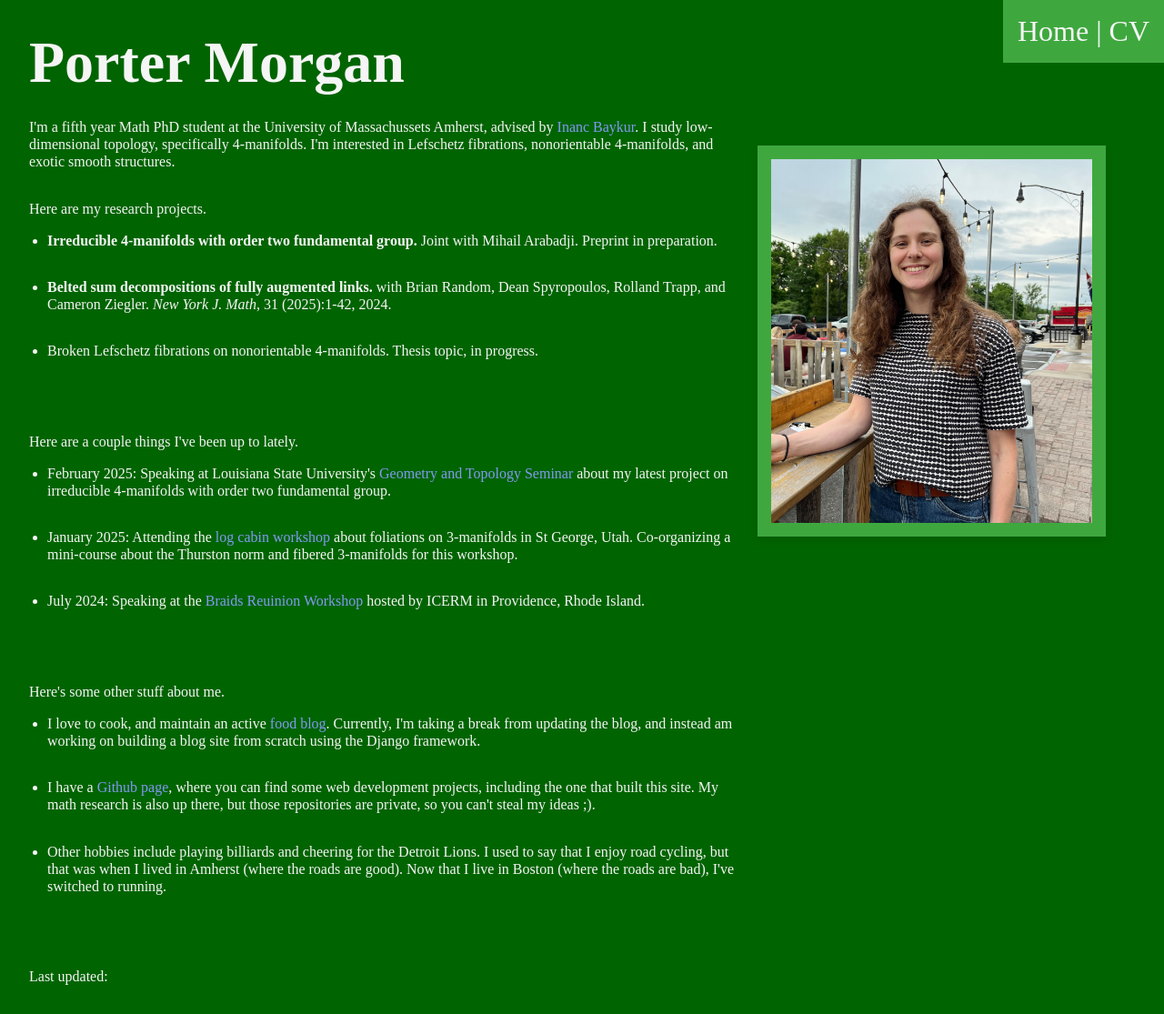
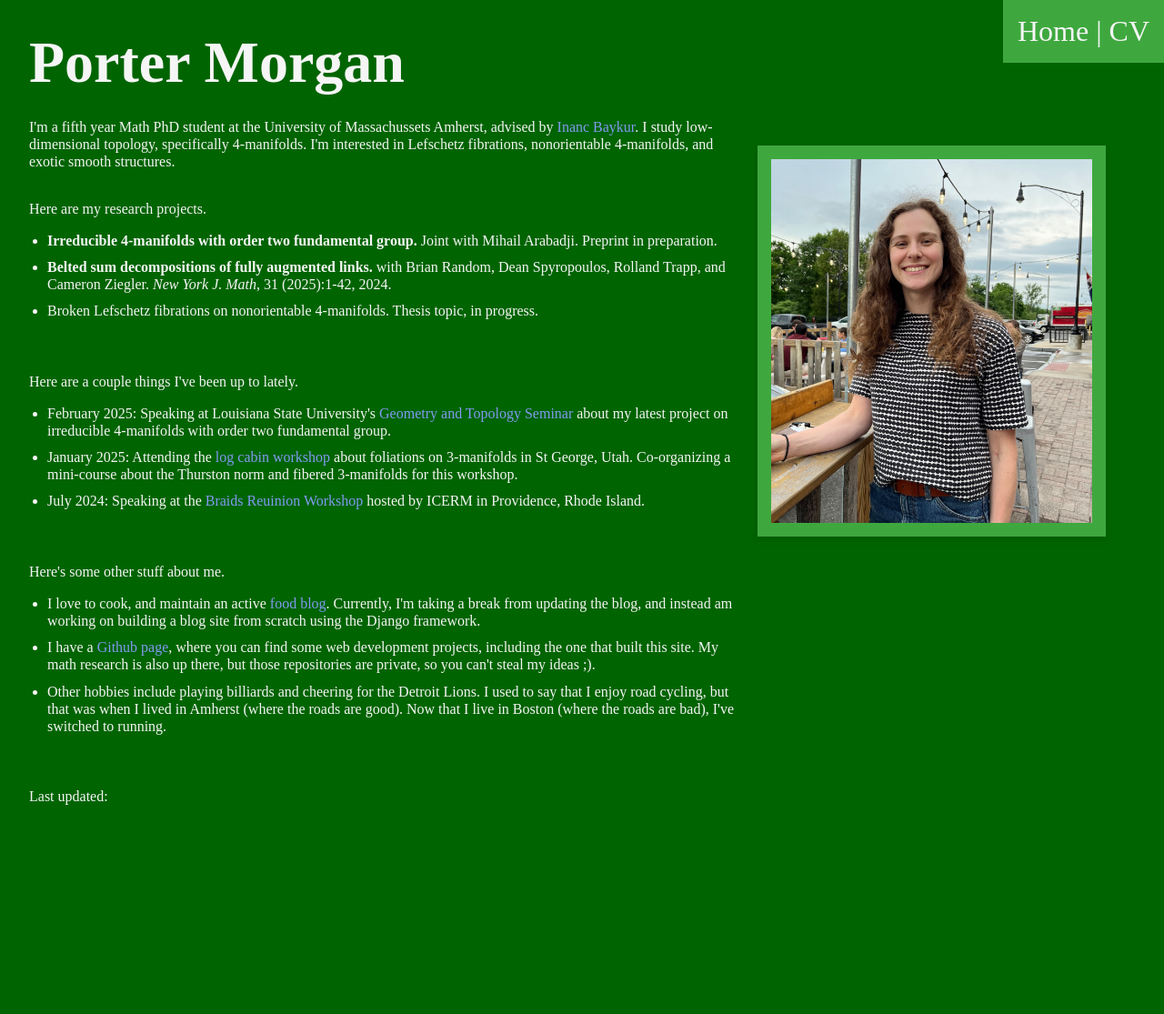
Before and after one commit to porter-m39/personal_site, a Django app: page / in a window 1280 px wide. Shown: the whole page at 91% size. After the commit the page ends 885 px from the top, so only its background shows below. Run offline with Django 5.2, Linux system fonts and the light colour scheme.

Commit message:
this is it, PLS

```diff
--- a/static/style.css
+++ b/static/style.css
@@ -133,6 +133,6 @@ ul {
     margin-left:1rem;
 }
 li {
-    margin-bottom: 2rem;  /* Add space between list items */
+    margin-bottom: 10px;  /* Add space between list items */
     line-height: 1.2;
 }
```
